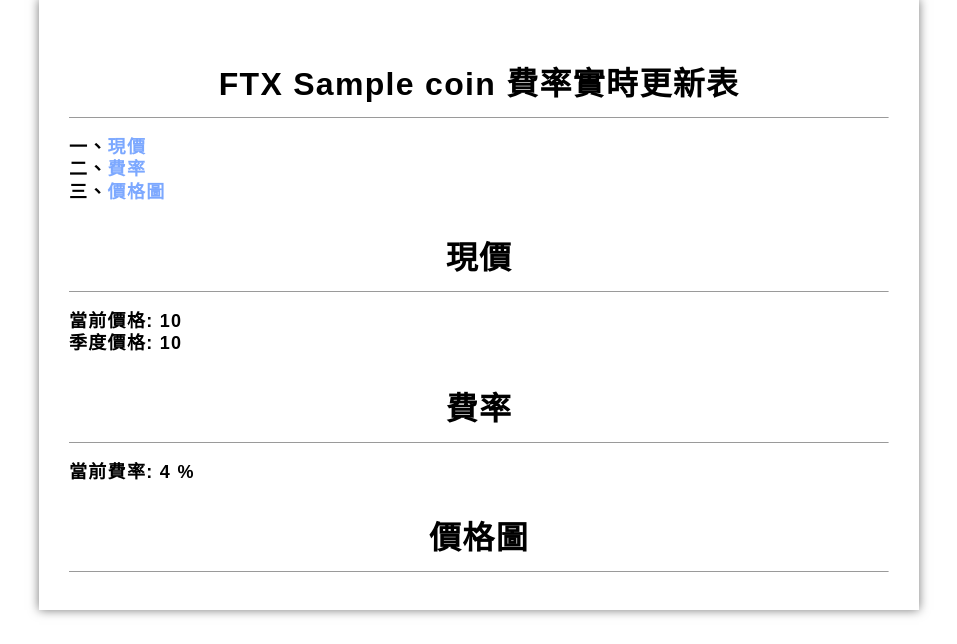
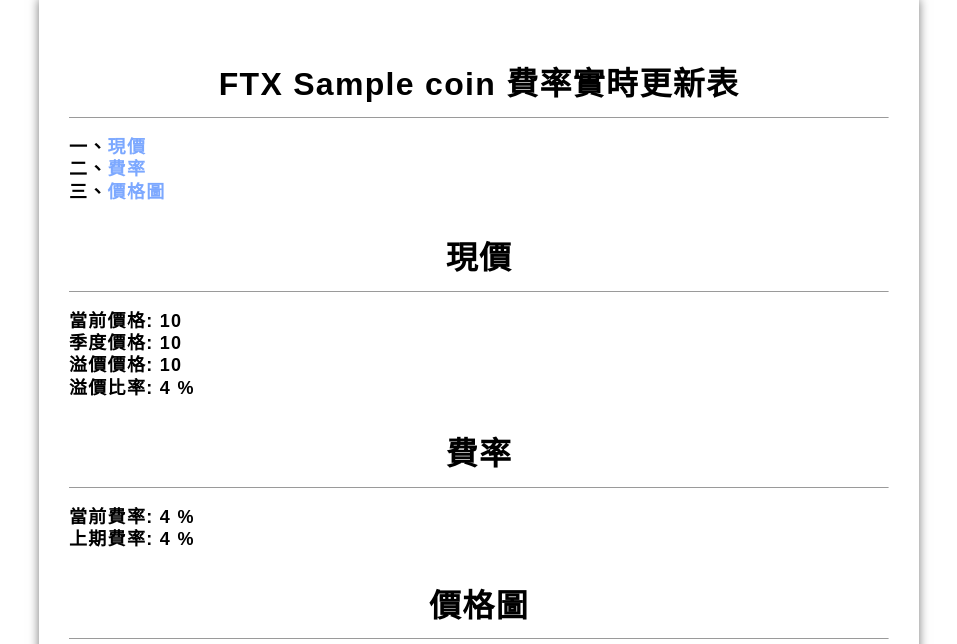
Before and after one commit to LeeChunHao2000/ftx-funding-rate-monitor, a Flask app: template web/templates/home.html in a window 1280 px wide. Shown: the part 201-845 px from the top of the page, without its empty margins (161-1118 px from the left). Before the commit the page ends 818 px from the top, so only its background shows below. Run offline with Flask 2, Linux system fonts and the light colour scheme; the template is opened without the code that fills it: most values are stand-ins (such as "Sample title", 1, 10 or a date in 2020).

Commit message:
initial commit

```diff
--- a/web/app.py
+++ b/web/app.py
@@ -1,8 +1,6 @@
-import requests, time, json, base64
+import os, requests, time, json, base64
 import pandas as pd
 import matplotlib.pyplot as plt
-
-from io import BytesIO
 
 from FTX.client import Client
 
@@ -35,9 +33,22 @@
 
     currentPrice           = client.get_public_single_future(coin)['last']
     quarterPrice           = client.get_public_single_future(quarter)['last']
-    nextFundingRate = round(client.get_public_future_stats(coin)['nextFundingRate'] * 100, 4)
-    print (nextFundingRate)
-    return render_template('home.html', coin = coin, currentPrice = currentPrice, quarterPrice = quarterPrice, nextFundingRate = nextFundingRate)
+    premiumPrice           = round(quarterPrice - currentPrice, 2)
+    premiumPriceRate       = round((premiumPrice / currentPrice) * 100, 2)
+
+    nextFundingRate        = round(client.get_public_future_stats(coin)['nextFundingRate'] * 100, 4)
+    lastFundingRate        = round(client.get_public_single_funding_rates(coin)[0]['rate'] * 100, 4)
+
+    currentKLine           = pd.DataFrame(client.get_public_k_line(coin, 3600, 500)).close
+    quarterKLine           = pd.DataFrame(client.get_public_k_line(quarter, 3600, 500)).close
+
+    plt.rcParams['figure.figsize'] = (8.0, 4.0)
+    currentKLine.plot(label = coin + ' Price')
+    quarterKLine.plot(label = quarter + ' Price')
+    plt.legend()
+    plt.savefig(f'./web/static/img/{coin}.png')
+
+    return render_template('home.html', coin = coin, currentPrice = currentPrice, quarterPrice = quarterPrice, premiumPrice = premiumPrice, premiumPriceRate = premiumPriceRate, nextFundingRate = nextFundingRate, lastFundingRate = lastFundingRate)
 
 # main
 if __name__ == "__main__":
--- a/web/templates/home.html
+++ b/web/templates/home.html
@@ -41,6 +41,8 @@
         <h3 align="left">
         當前價格: {{ currentPrice }}<br>
         季度價格: {{ quarterPrice }}<br>
+        溢價價格: {{ premiumPrice }}<br>
+        溢價比率: {{ premiumPriceRate }} %<br>
 
         <h1 align="center" id="費率"><br>費率</h1>
 
@@ -48,12 +50,13 @@
 
         <h3 align="left">
         當前費率: {{ nextFundingRate }} % <br>
+        上期費率: {{ lastFundingRate }} % <br>
 
 
         <h1 align="center" id="價格圖"><br>價格圖</h1>
 
         <hr size=1></hr>
-
+        <img src="static/img/{{ coin }}.png">
         </div>
 
     </body>
```
Also changed, not shown: web/static/img/BTC-PERP.png (added).
